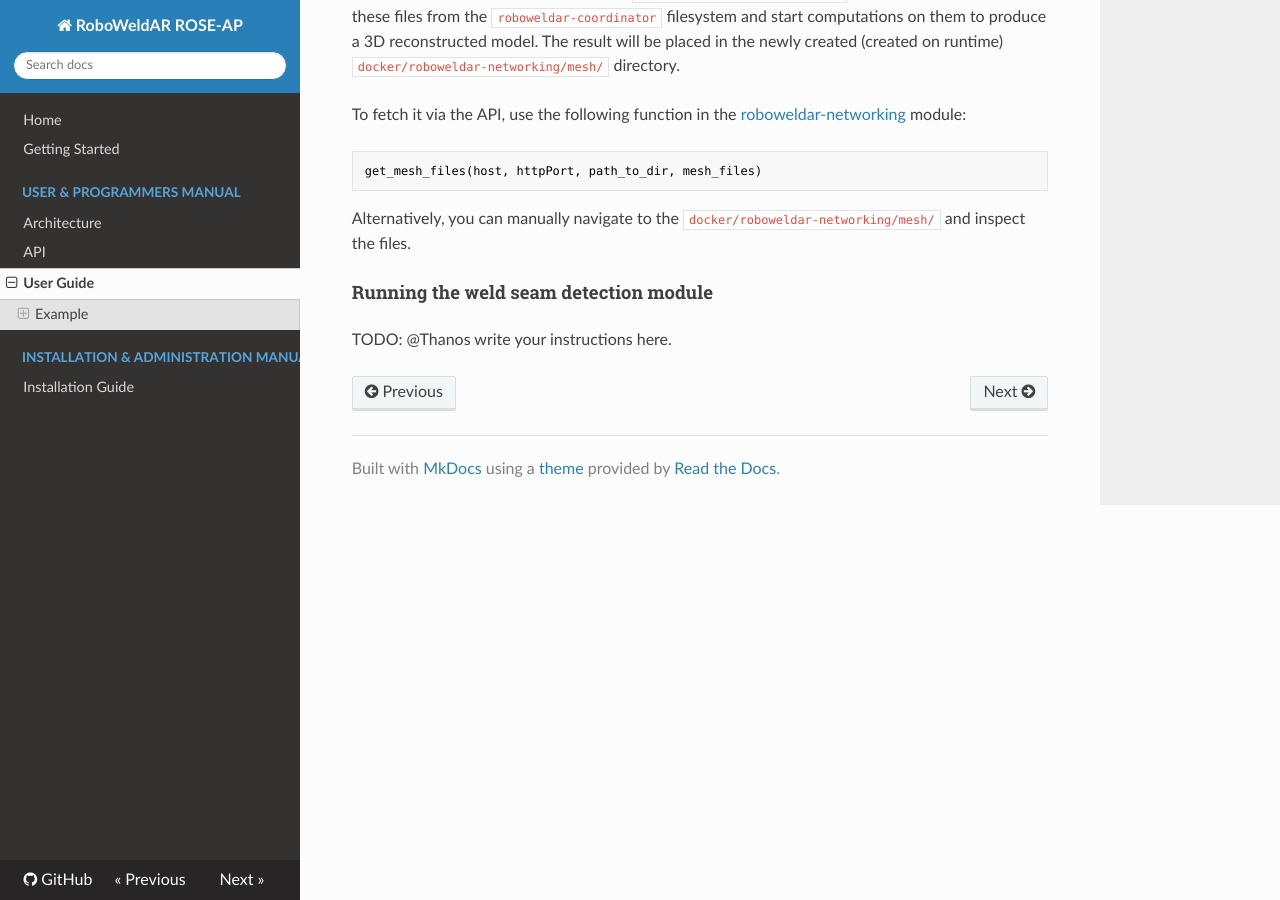
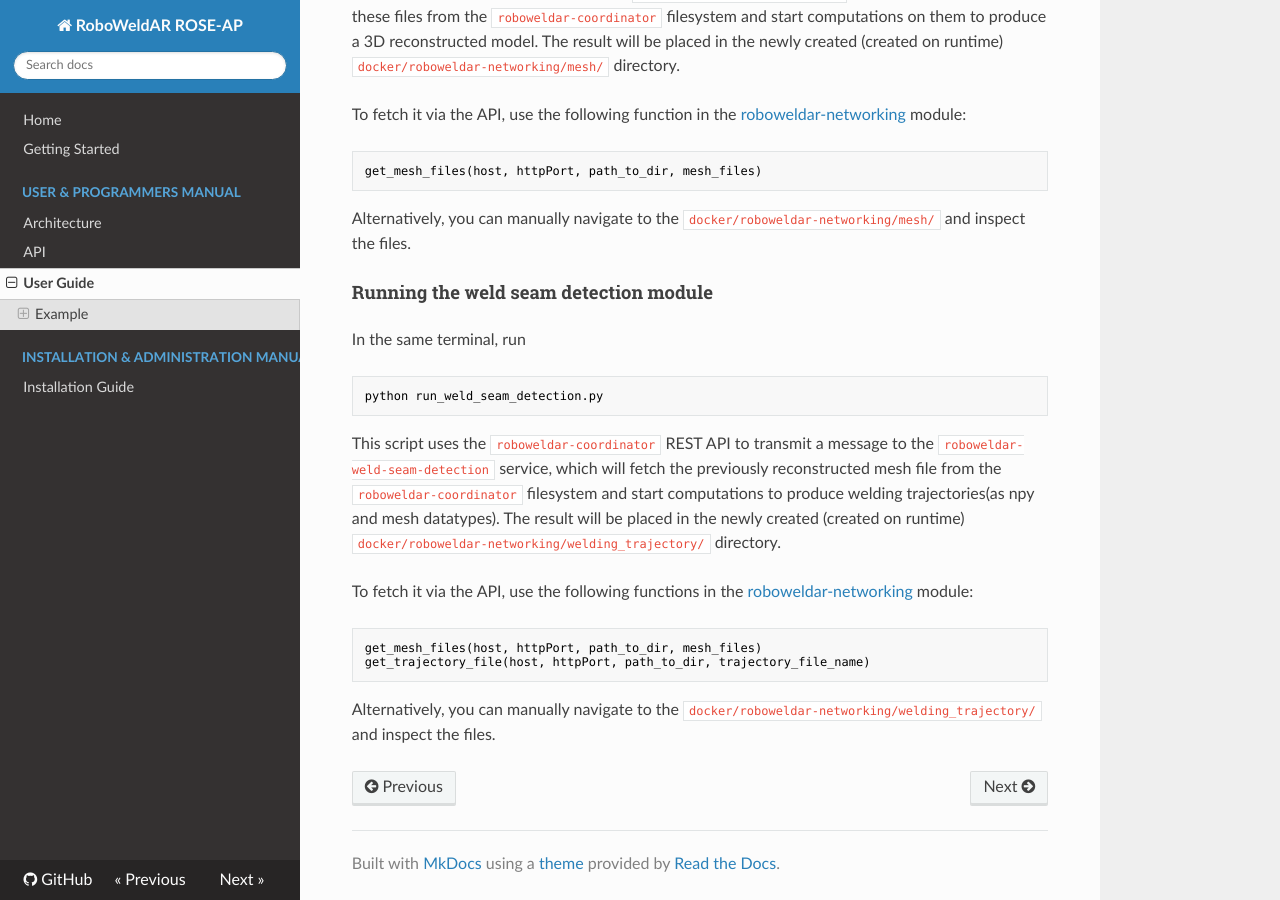
Before and after one commit to ikh-innovation/roboweldar-rose-ap, an MkDocs documentation site: the page built from docs/usermanual.md, in a window 1280 px wide and 900 px high, scrolled down 1699 px. Built offline with MkDocs 1.6.1, drawn with Linux system fonts in a browser that asks for light colours; nearby versions of some CDN libraries; old or Windows-style settings are respelled for this version of MkDocs.

Commit message:
update for weld seam detection

````diff
--- a/docs/usermanual.md
+++ b/docs/usermanual.md
@@ -73,4 +73,18 @@ Alternatively, you can manually navigate to the `docker/roboweldar-networking/me
 
 #### Running the weld seam detection module
 
-TODO: @Thanos write your instructions here.
+In the same terminal, run
+
+```bash
+python run_weld_seam_detection.py
+```
+
+This script uses the `roboweldar-coordinator` REST API to transmit a message to the `roboweldar-weld-seam-detection` service, which will fetch the previously reconstructed mesh file from the `roboweldar-coordinator` filesystem and start computations to produce welding trajectories(as npy and mesh datatypes). The result will be placed in the newly created (created on runtime) `docker/roboweldar-networking/welding_trajectory/` directory.
+
+To fetch it via the API, use the following functions in the [roboweldar-networking](https://github.com/ikh-innovation/roboweldar-networking/blob/b2322131baeab5870961acaf77151bb8c2f0ba14/interfaces/template.py#L70) module:
+
+```python
+get_mesh_files(host, httpPort, path_to_dir, mesh_files)
+get_trajectory_file(host, httpPort, path_to_dir, trajectory_file_name)
+```
+Alternatively, you can manually navigate to the `docker/roboweldar-networking/welding_trajectory/` and inspect the files.
````
